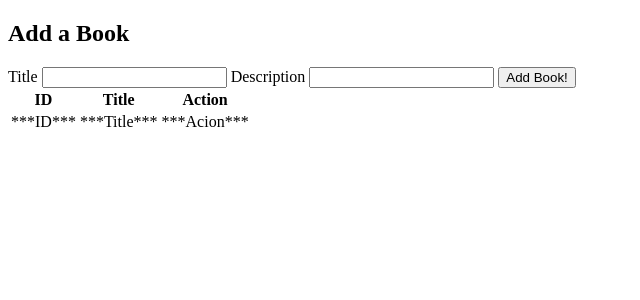
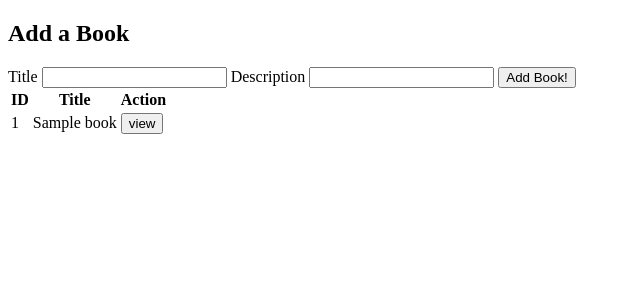
Before and after one commit to JenniferFulton/django_practice, a Django app: template book_authors_proj/books_authors_app/templates/index.html in a window 1280 px wide. Shown: the top 300 px of the page, without its empty margins (0-640 px from the left). Run offline with Django 3.2, Linux system fonts and the light colour scheme; the template is opened without the code that fills it: most values are stand-ins (such as "Sample title", 1, 10 or a date in 2020).

Commit message:
loop created to go through the books, not displying properly in the table and view submit button route needs to be created using the ID number

```diff
--- a/book_authors_proj/books_authors_app/templates/index.html
+++ b/book_authors_proj/books_authors_app/templates/index.html
@@ -29,10 +29,18 @@
             </tr>
         </thead>
         <tbody>
-            <tr>
-                <td>***ID***</td>
-                <td>***Title***</td>
-                <td>***Acion***</td>
+                {% for book in all_books %}
+                <td>{{book.id}}</td>
+                <td>{{book.title}}</td>
+                <td>
+                        <form action='/books/<int:ID>'' method= "POST">
+                            <!-- Need to make that route -->
+                            {% csrf_token %}
+                            <input type="submit" value="view">
+
+                </td>
+
+                {% endfor %}
             </tr>
         </tbody>
     </table>
--- a/book_authors_proj/books_authors_app/views.py
+++ b/book_authors_proj/books_authors_app/views.py
@@ -3,7 +3,10 @@ from .models import *
 
 
 def index(request):
-    return render(request, "index.html")
+    context = {
+        'all_books': Book.objects.all()
+    }
+    return render(request, "index.html", context)
 
 def create_book(request):
     return redirect('/')
```
